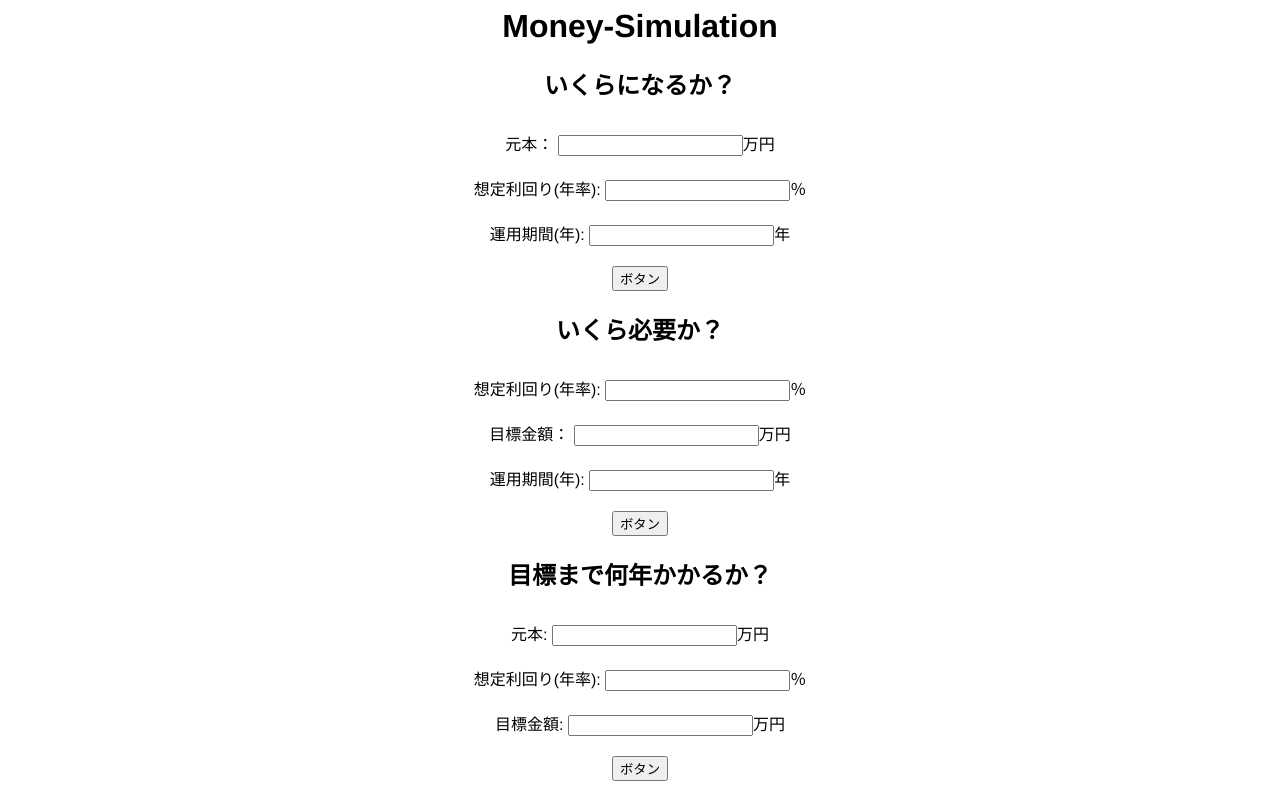
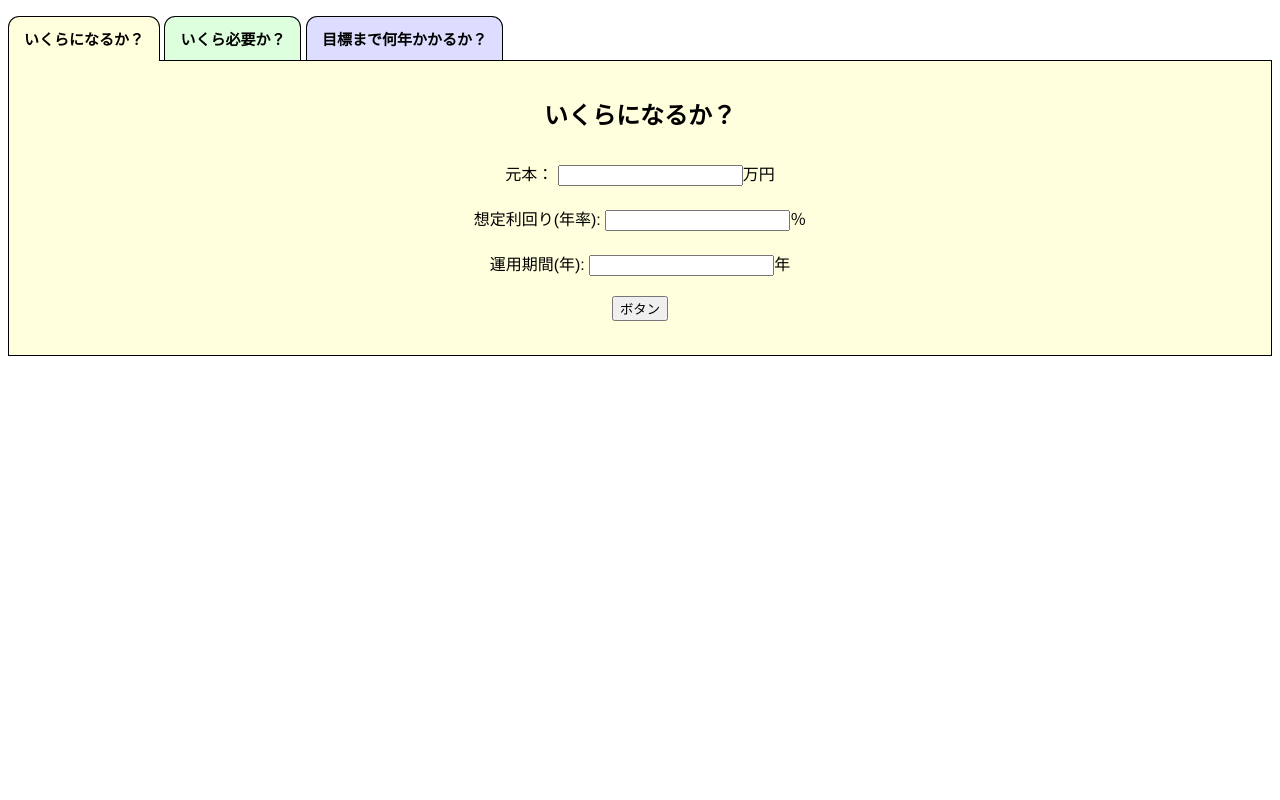
Before and after one commit to YUTAFUWa/money-simulation, a plain HTML site: page index.html in a window 1280 px wide. Drawn offline with Linux system fonts and the light colour scheme.

Commit message:
タブ作成

```diff
--- a/index.html
+++ b/index.html
@@ -1,84 +1,90 @@
+<!DOCTYPE html>
 <html lang="ja">
 <head>
-    <meta charset="UTF-8" />
-    <meta name="viewport" content="width=device-width, initial-scale=1.0" />
+  <meta charset="UTF-8">
+  <meta name="viewport" content="width=device-width, initial-scale=1.0">
+  <title>Document</title>
   <link rel="stylesheet" href="style.css">
-    <title>Money-Simulation</title>
 </head>
-
 <body>
-    <h1>Money-Simulation</h1>
-
-
-    <!-- いくらになるか？ -->
+  <p id="tabcontrol">
+    <a href="#tabpage1">いくらになるか？</a>
+    <a href="#tabpage2">いくら必要か？</a>
+    <a href="#tabpage3">目標まで何年かかるか？</a>
+  </p>
+  <div id="tabbody">
+    <div id="tabpage1">
       <section>
         <h2>いくらになるか？</h2>
 
-      <label>元本：
-        <input class="principal__cost" type="text" />万円
+        <label
+          >元本： <input class="principal__cost" type="text" />万円
         </label>
 
-      <label>想定利回り(年率):
-        <input class="yield__cost" type="text" />％
+        <label
+          >想定利回り(年率): <input class="yield__cost" type="text" />％
         </label>
 
-      <label>運用期間(年):
-        <input class="period__cost" type="text" />年
+        <label
+          >運用期間(年): <input class="period__cost" type="text" />年
         </label>
 
         <button class="checkButton__cost">ボタン</button>
 
-      <div class="answer answer__cost"></div>
+        <p class="answer answer__cost"></p>
       </section>
+    </div>
 
 
-    <!-- いくら必要か？ -->
+    <div id="tabpage2">
       <section>
         <h2>いくら必要か？</h2>
 
-      <label>想定利回り(年率):
-        <input class="yield__need" type="text" />％
+        <label
+          >想定利回り(年率): <input class="yield__need" type="text" />％
         </label>
 
-      <label>目標金額：
-        <input class="goal__need" type="text" />万円
+        <label
+          >目標金額： <input class="goal__need" type="text" />万円
         </label>
 
-      <label>運用期間(年):
-        <input class="period__need" type="text" />年
+        <label
+          >運用期間(年): <input class="period__need" type="text" />年
         </label>
 
         <button class="checkButton__need">ボタン</button>
 
-      <div class="answer answer__need"></div>
-
+        <p class="answer answer__need"></p>
       </section>
+    </div>
 
 
-    <!-- 目標まで何年かかるか？ -->
+    <div id="tabpage3">
       <section>
         <h2>目標まで何年かかるか？</h2>
 
-      <label>元本:
-        <input class="principal__year" type="text" />万円
+        <label
+          >元本: <input class="principal__year" type="text" />万円
         </label>
 
-      <label>想定利回り(年率):
-        <input class="yield__year" type="text" />％
+        <label
+          >想定利回り(年率): <input class="yield__year" type="text" />％
         </label>
 
-      <label>目標金額:
-        <input class="goal__year" type="text" />万円
-      </label>
+        <label>目標金額: <input class="goal__year" type="text" />万円 </label>
 
         <button class="checkButton__year">ボタン</button>
 
-      <div class="answer answer__year"></div>
-
+        <p class="answer answer__year"></p>
       </section>
+    </div>
 
 
-    <script src="main.js"></script>
+  </div>
 
 </body>
+
+<script src="main.js"></script>
+<script src="tabs.js"></script>
+
 </html>
--- a/style.css
+++ b/style.css
@@ -32,3 +32,39 @@ button{
   color: blue;
   font-weight: bold;
 }
+
+
+
+
+/* ▼タブ */
+#tabcontrol a {
+  display: inline-block;            /* インラインブロック化 */
+  border-width: 1px 1px 0px 1px;    /* 下以外の枠線を引く */
+  border-style: solid;              /* 枠線の種類：実線 */
+  border-color: black;              /* 枠線の色：黒色 */
+  border-radius: 0.75em 0.75em 0 0; /* 枠線の左上角と右上角だけを丸く */
+  padding: 0.75em 1em;              /* 内側の余白 */
+  text-decoration: none;            /* リンクの下線を消す */
+  color: black;                     /* 文字色：黒色 */
+  background-color: white;          /* 背景色：白色 */
+  font-weight: bold;                /* 太字 */
+  position: relative;               /* JavaScriptでz-indexを調整するために必要 */
+  font-size: 15px;
+}
+/* ▼タブにマウスポインタが載った際（任意） */
+#tabcontrol a:hover {
+  text-decoration: underline;   /* リンクの下線を引く */
+}
+/* ▼タブの中身 */
+#tabbody div {
+  border: 1px solid black; /* 枠線：黒色の実線を1pxの太さで引く */
+  margin-top: -17px;        /* 上側にあるタブと1pxだけ重ねるために「-1px」を指定 */
+  padding: 1em;            /* 内側の余白量 */
+  background-color: white; /* 背景色：白色 */
+  position: relative;      /* z-indexを調整するために必要 */
+  z-index: 0;              /* 重なり順序を「最も背面」にするため */
+}
+/* ▼タブの配色 */
+#tabcontrol a:nth-child(1), #tabbody div:nth-child(1) { background-color: #ffffdd; }/* 1つ目のタブとその中身用の配色 */
+#tabcontrol a:nth-child(2), #tabbody div:nth-child(2) { background-color: #ddffdd; }/* 2つ目のタブとその中身用の配色 */
+#tabcontrol a:nth-child(3), #tabbody div:nth-child(3) { background-color: #ddddff; }/* 3つ目のタブとその中身用の配色 */
--- /dev/null
+++ b/tabs.js
@@ -0,0 +1,29 @@
+document.addEventListener('DOMContentLoaded', function() {
+  var tabs = document.getElementById('tabcontrol').getElementsByTagName('a');
+  var pages = document.getElementById('tabbody').getElementsByTagName('div');
+
+  function changeTab() {
+      var targetid = this.href.substring(this.href.indexOf('#') + 1, this.href.length);
+
+      for (var i = 0; i < pages.length; i++) {
+          if (pages[i].id != targetid) {
+              pages[i].style.display = "none";
+          } else {
+              pages[i].style.display = "block";
+          }
+      }
+
+      for (var i = 0; i < tabs.length; i++) {
+          tabs[i].style.zIndex = "0";
+      }
+      this.style.zIndex = "10";
+
+      return false;
+  }
+
+  for (var i = 0; i < tabs.length; i++) {
+      tabs[i].onclick = changeTab;
+  }
+
+  tabs[0].onclick();
+});
```
Also changed, not shown: main.js (+0 -8 lines), memo.txt (deleted). Lines whose indentation alone changed are shown as unchanged.
